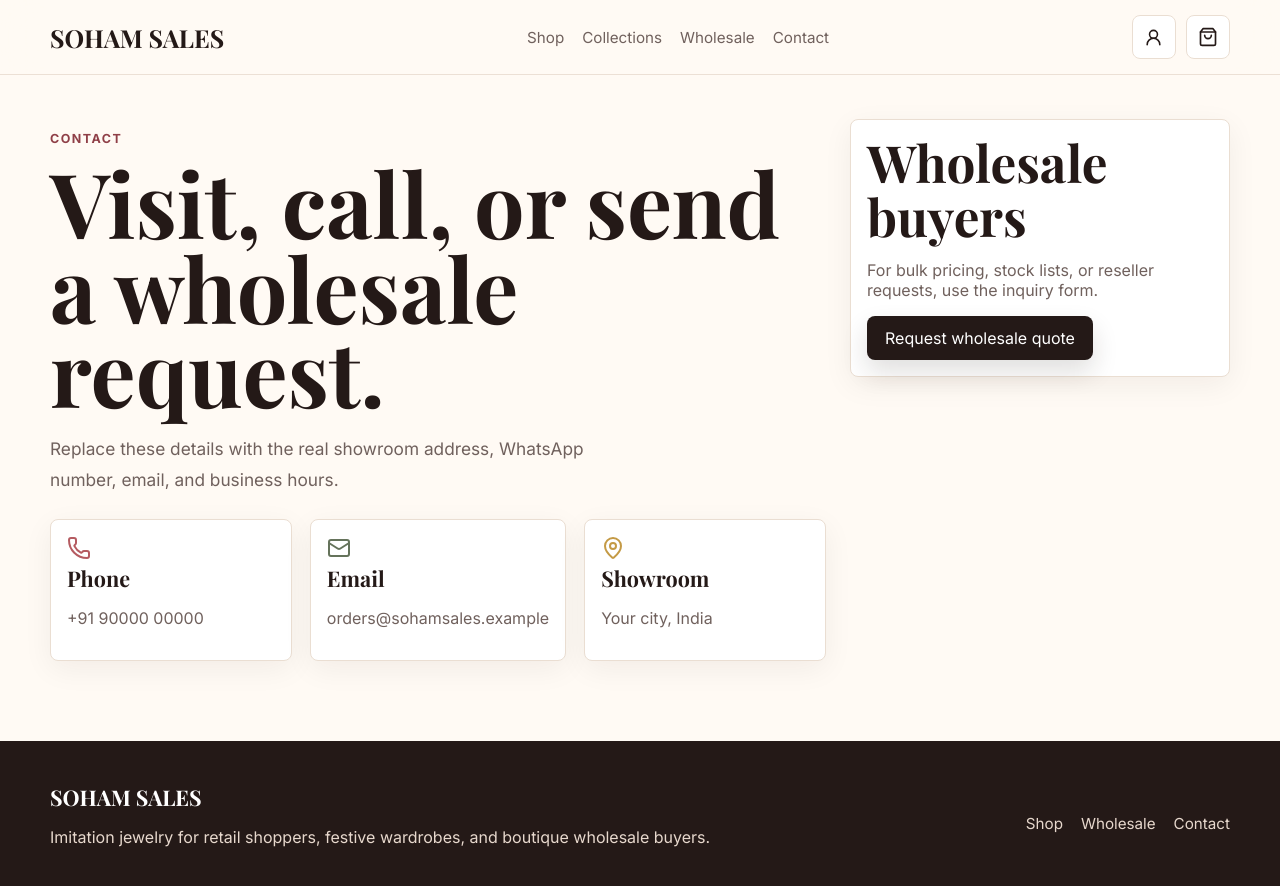
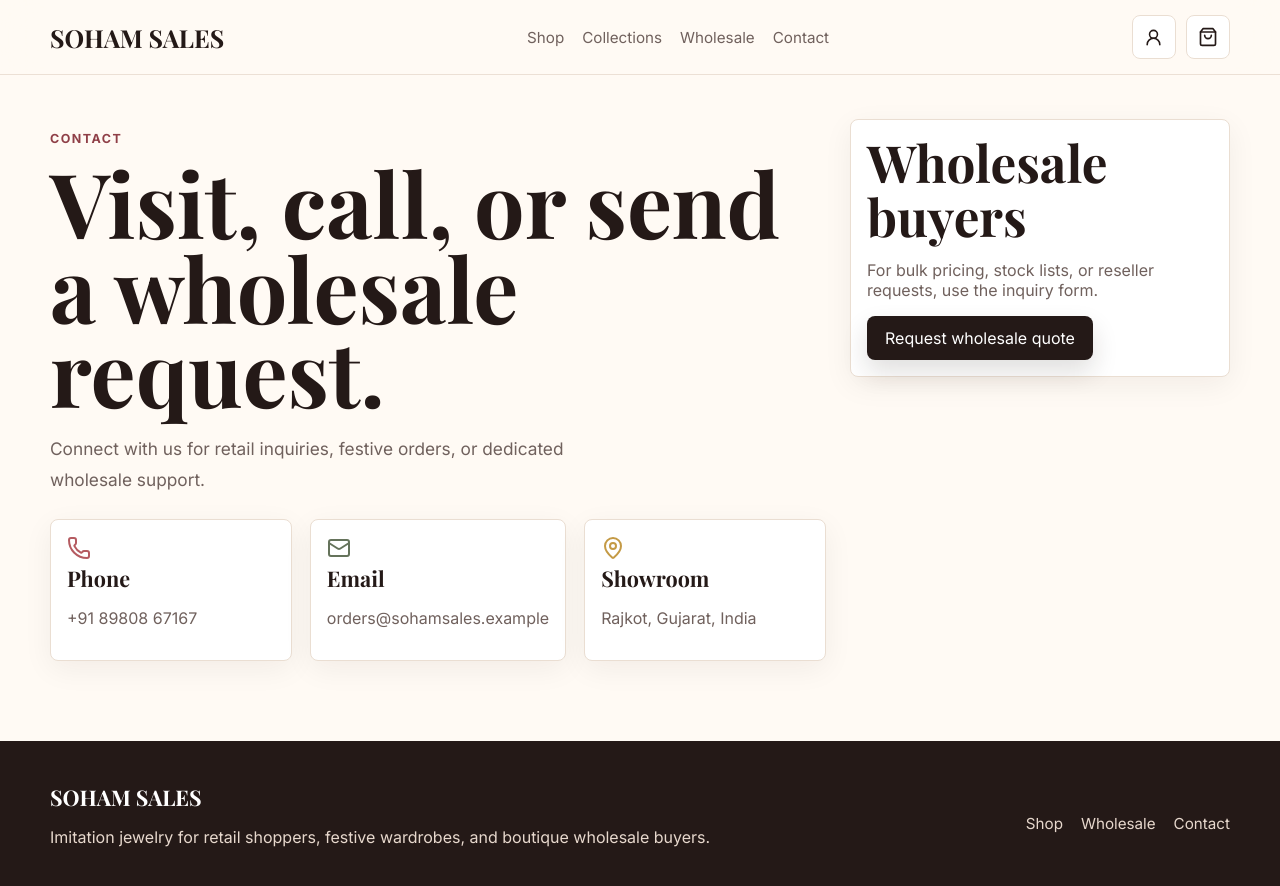
Before and after one commit to shubhamhm20-lgtm/soham, a Next.js app: page /contact in a window 1280 px wide. Shown: the top 886 px of the page. Built offline with nearby package versions, Linux system fonts and the light colour scheme; a web font is replaced by a local one.

Commit message:
update_contact_details

```diff
--- a/app/contact/page.tsx
+++ b/app/contact/page.tsx
@@ -8,13 +8,13 @@ export default function ContactPage() {
         <p className="eyebrow">Contact</p>
         <h1>Visit, call, or send a wholesale request.</h1>
         <p className="lead">
-          Replace these details with the real showroom address, WhatsApp number, email, and business hours.
+          Connect with us for retail inquiries, festive orders, or dedicated wholesale support.
         </p>
         <div className="stats-grid" style={{ marginTop: 24 }}>
           <div className="stat">
             <Phone color="#b55b61" />
             <h3>Phone</h3>
-            <p className="muted">+91 90000 00000</p>
+            <p className="muted">+91 89808 67167</p>
           </div>
           <div className="stat">
             <Mail color="#65735b" />
@@ -24,7 +24,7 @@ export default function ContactPage() {
           <div className="stat">
             <MapPin color="#c49a45" />
             <h3>Showroom</h3>
-            <p className="muted">Your city, India</p>
+            <p className="muted">Rajkot, Gujarat, India</p>
           </div>
         </div>
       </div>
```
